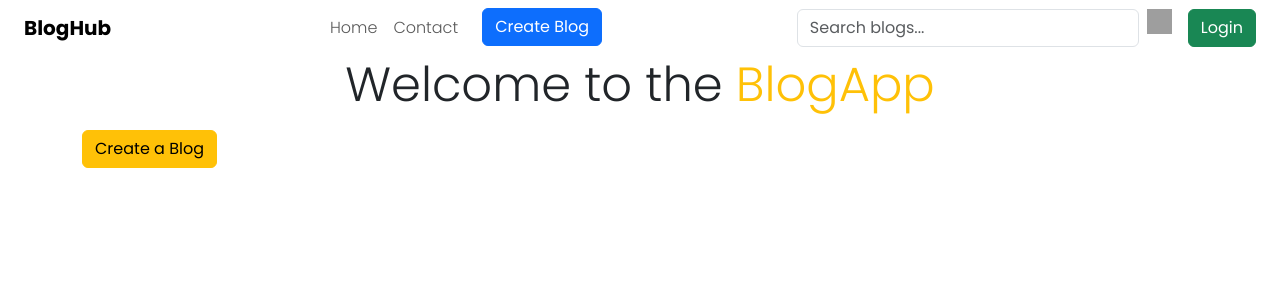
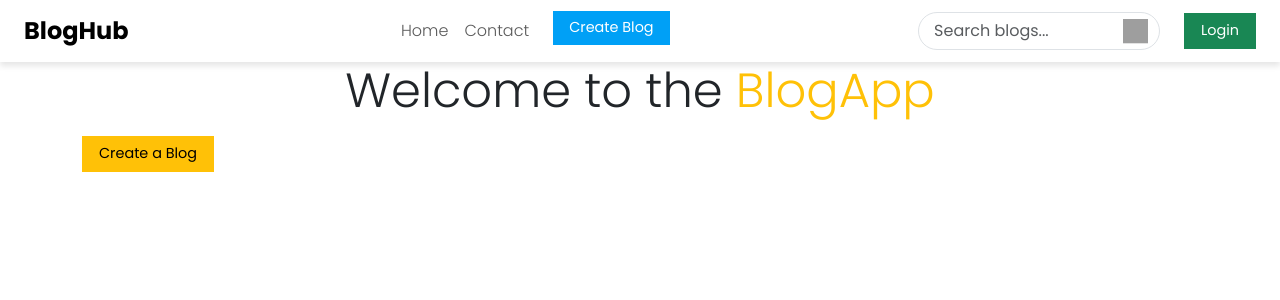
Before and after one commit to annita049/django-blogApp, a Django app: page /blog/ in a window 1280 px wide. Shown: the top 300 px of the page. Run offline with Django 5.2, Linux system fonts and the light colour scheme; data that the repository does not hold is empty; grey boxes are pictures that could not be loaded.

Commit message:
added styles to the light navbar

```diff
--- a/static/blog/css/home.css
+++ b/static/blog/css/home.css
@@ -28,3 +28,74 @@
     font-size: 19px;
     overflow: hidden;
 }
+
+
+
+/* styling home search bar */
+/* Search Bar Styling */
+.search-bar-form {
+    width: 250px;
+    position: relative;
+}
+
+.search-bar {
+    border-radius: 20px;
+    background-color: #ffffff;
+    padding-left: 15px;
+    transition: border-color 0.3s, background-color 0.3s;
+}
+
+.search-bar:focus {
+    outline: none;
+    /* border-color: #ffc107; */
+    background-color: #f8f9fa;
+}
+
+.search-btn {
+    /* background: none;
+    border: none; */
+    color: #000;
+    position: absolute;
+    top: 50%;
+    right: 20px;
+    transform: translateY(-50%);
+    font-size: 1.2rem;
+    cursor: pointer;
+}
+
+/* .search-btn:hover {
+    color: #ffc107;
+} */
+
+/* Navbar styling */
+.navbar {
+    box-shadow: 0px 4px 6px rgba(0, 0, 0, 0.1);
+}
+
+.navbar-brand {
+    font-size: 1.5rem;
+    /* color: #ffffff !important; */
+}
+
+.navbar-nav .nav-link {
+    font-size: 1rem;
+    /* color: #ffffff !important; */
+    transition: color 0.3s;
+}
+
+/* .navbar-nav .nav-link:hover {
+    color: #ffeeba !important;
+} */
+
+.btn {
+    padding: 0.4rem 1rem;
+    font-size: 0.9rem;
+    border-radius: 0% !important;
+}
+.btn-primary {
+    background-color: #00a0f6;
+    border: none;
+}
+.btn-primary:hover {
+    background-color: #0098f6;
+}
```
